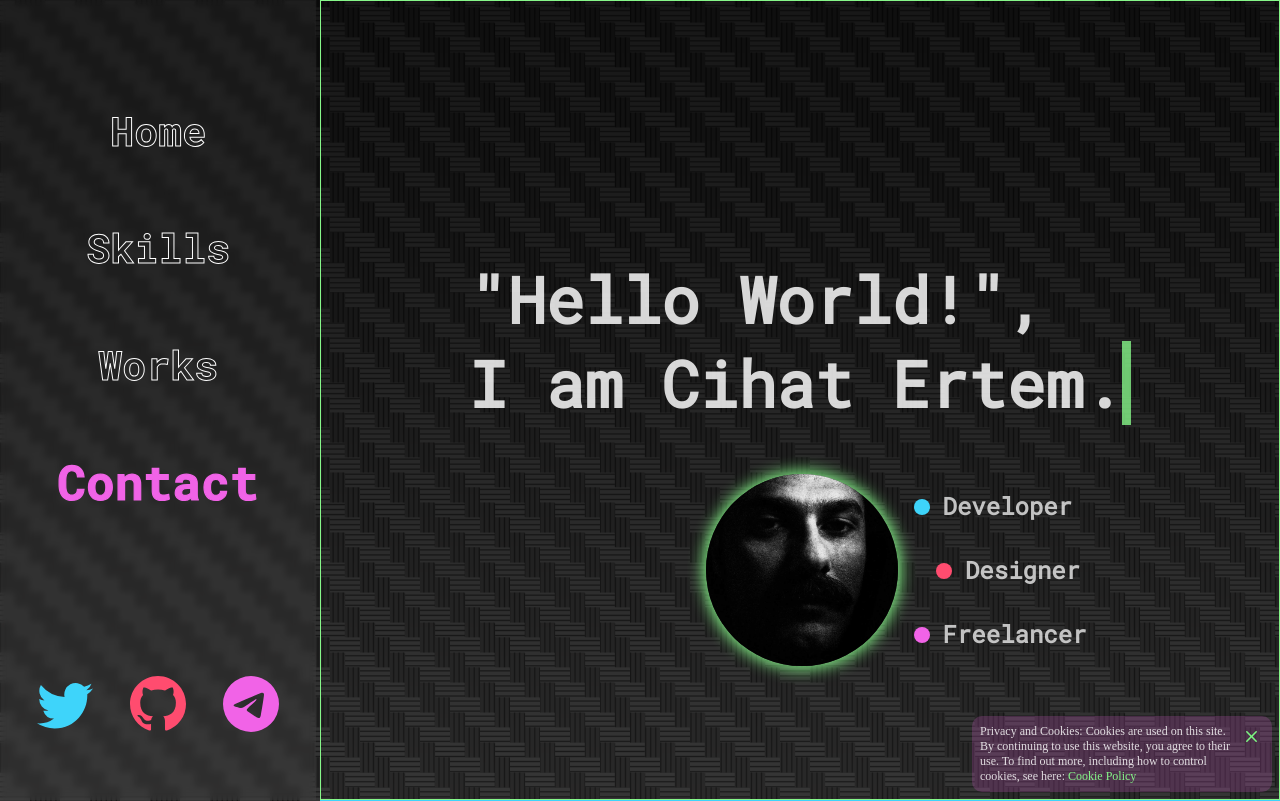
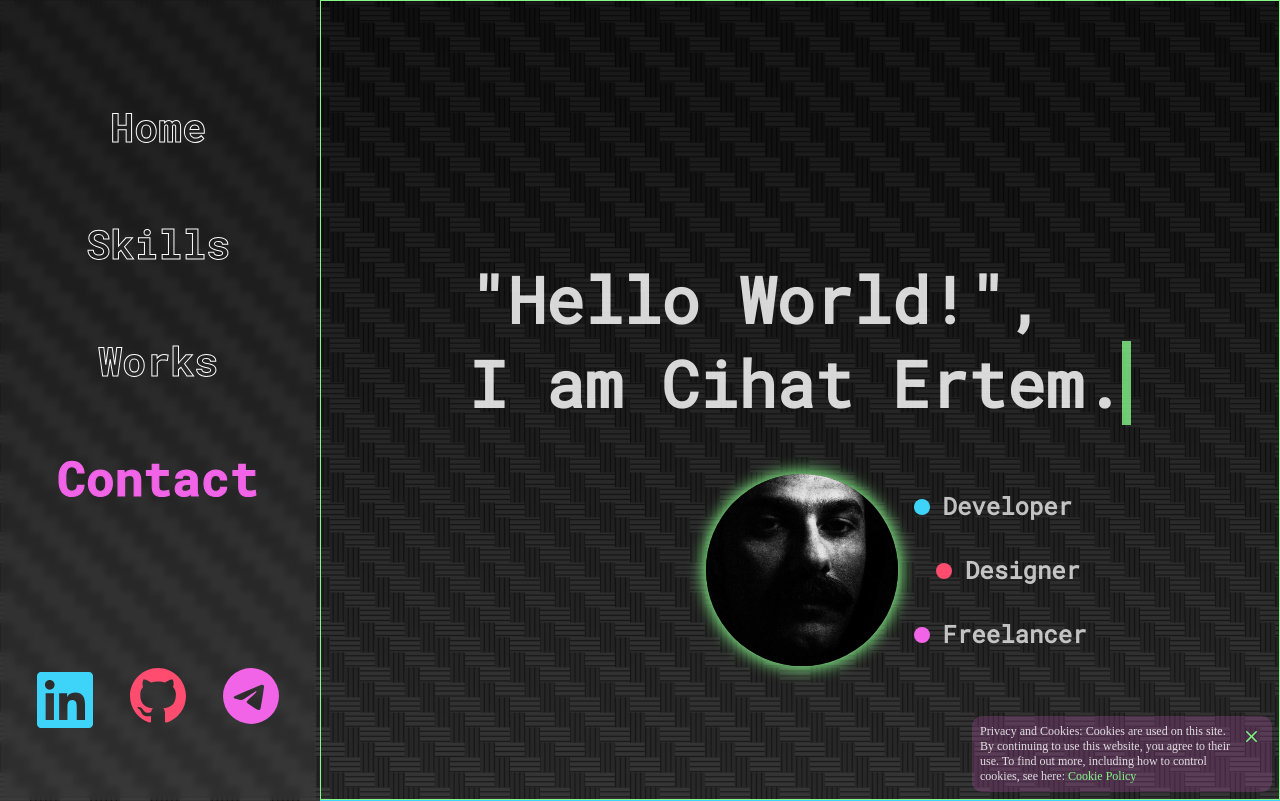
Before and after one commit to cihatertem/cihat_dev_site, a Django app: template base/templates/base/home.html in a window 1280 px wide. Shown: the top 801 px of the page. Run offline with Django 4.2, Linux system fonts and the light colour scheme; the template is opened without the code that fills it, so the values that code supplies are empty; parts of the project's set-up code (start-up, migrations or seed data) failed here and were passed over.

Commit message:
linkedin added

```diff
--- a/base/templates/base/home.html
+++ b/base/templates/base/home.html
@@ -14,6 +14,8 @@
         gtag('js', new Date());
 
         gtag('config', 'G-PFWPKLXH3F');
+
+
   </script>
   <meta charset="UTF-8">
   <meta http-equiv="X-UA-Compatible" content="IE=edge"/>
@@ -36,7 +38,7 @@
 <div class="messages">
   <button class="btn-messages">&#10005;</button>
   {% for message in messages %}
-            <p {% if message.tags %} class="{{ message.tags }}"{% endif %}>{{ message }}</p>
+  <p {% if message.tags %} class="{{ message.tags }}" {% endif %}>{{ message }}</p>
   {% endfor %}
 </div>
 {% endif %}
@@ -153,9 +155,10 @@
                                                 class="nav-icon contact-nav-icon"></a>
   </nav>
   <div class="socials">
-        <a href="https://twitter.com/chtrtm" target="_blank"><img role="img" src="{% static 'images/twitter.svg' %}"
-                                                                  alt="twitter icon"
-                                                                  class="social-icon twitter"></a>
+    <a href="https://www.linkedin.com/in/cihat-e-ab589812b/" target="_blank"><img role="img"
+                                                                                  src="{% static 'images/linkedin.svg' %}"
+                                                                                  alt="linkedin icon"
+                                                                                  class="social-icon linkedin"></a>
     <a href="https://github.com/cihatertem" target="_blank"><img role="img" src="{% static 'images/github.svg' %}"
                                                                  alt="github icon"
                                                                  class="social-icon github"></a>
--- a/static/style/style.css
+++ b/static/style/style.css
@@ -194,7 +194,7 @@ nav.second {
   width: 3.5rem;
 }
 
-.twitter {
+.linkedin {
   filter: invert(72%) sepia(35%) saturate(1286%) hue-rotate(159deg) brightness(102%) contrast(96%);
 }
 
```
Also changed, not shown: static/images/linkedin.svg (added). Lines whose indentation alone changed are shown as unchanged.
